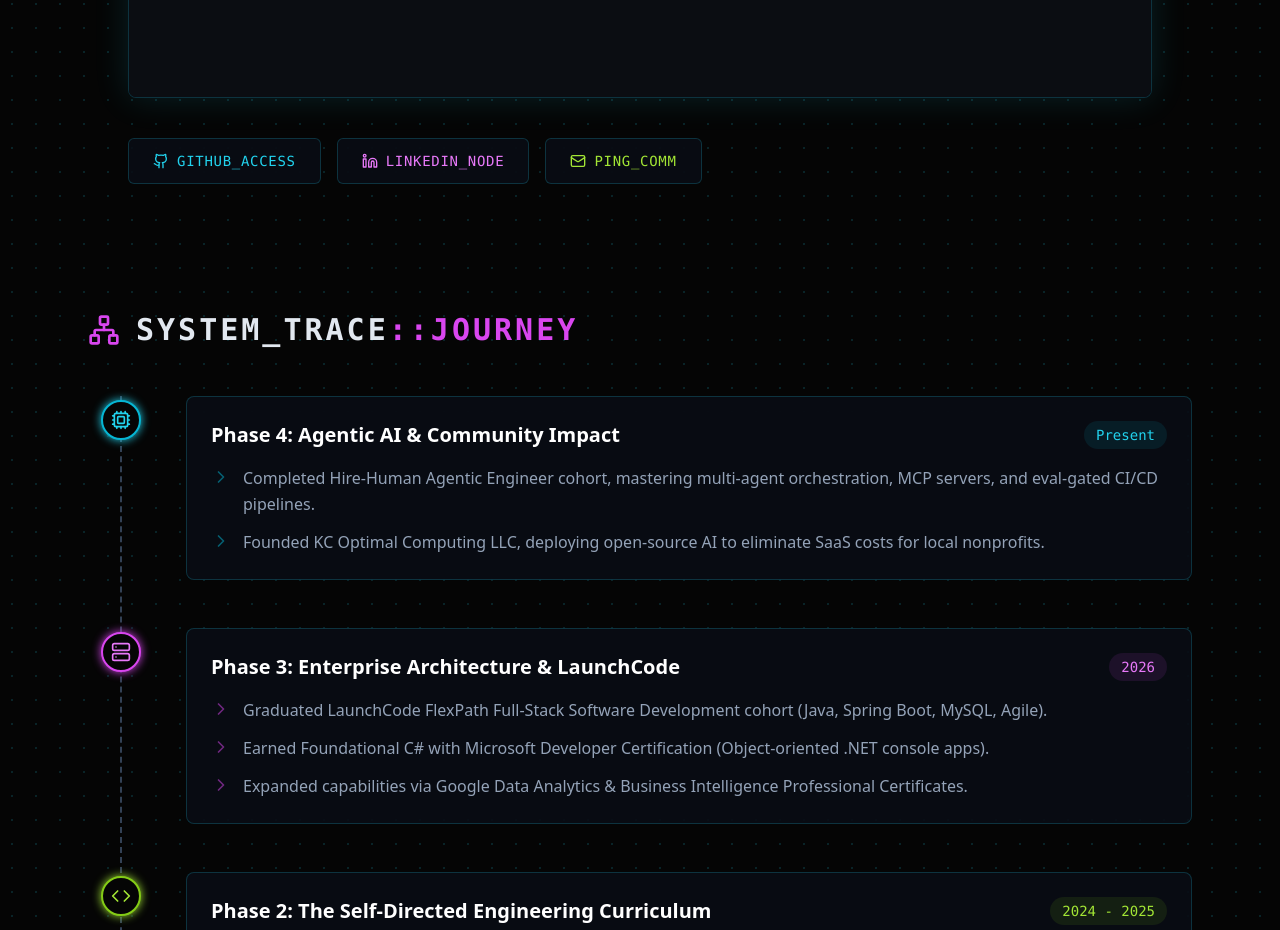
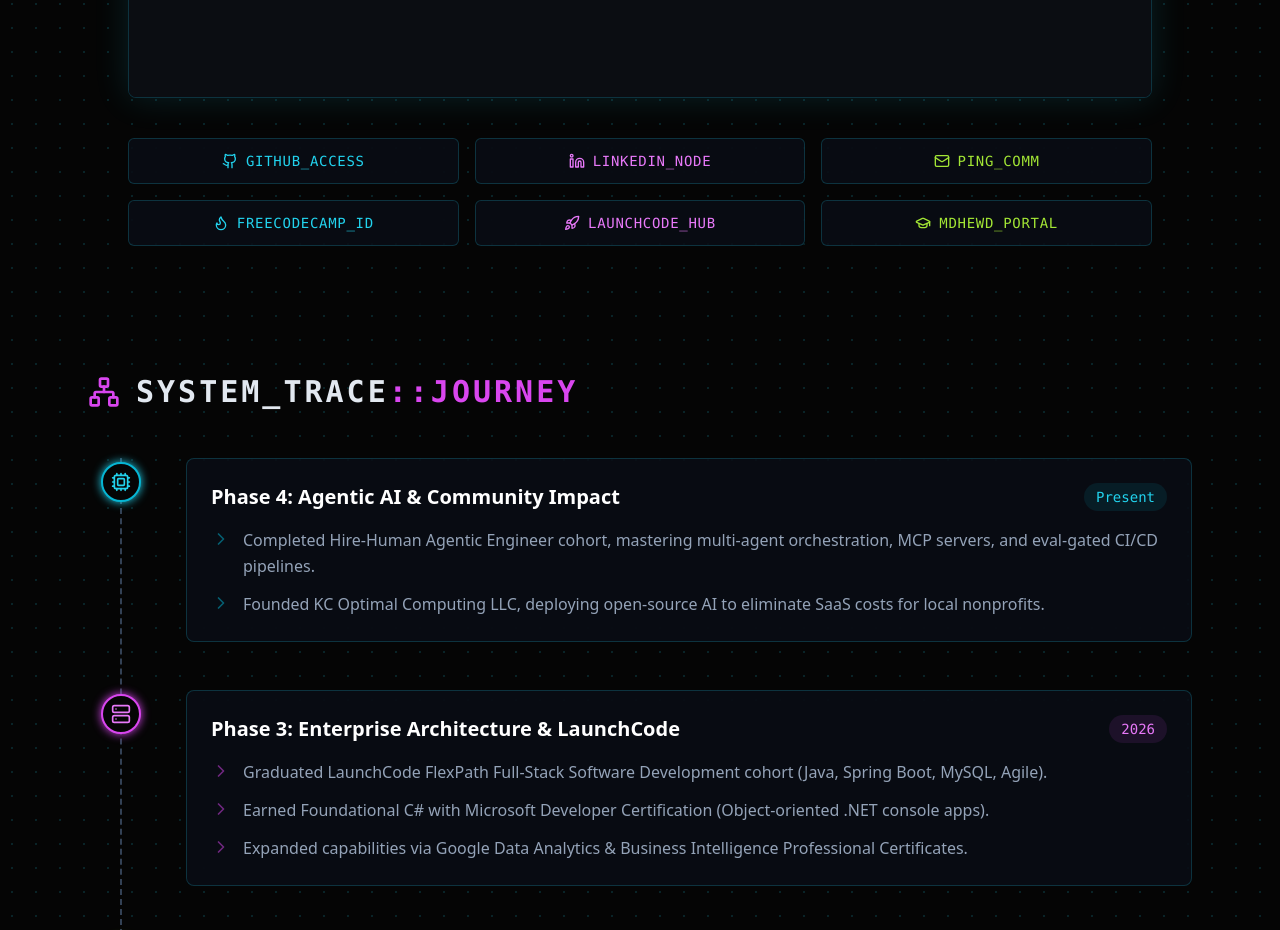
Before and after one commit to Nick040791/portfolio, a React (Vite) app: page / in a window 1280 px wide. Shown: the part 800-1730 px from the top of the page. Built offline with nearby package versions, Linux system fonts and the light colour scheme.

Commit message:
feat: add freeCodeCamp, LaunchCode, and MDHEWD link buttons in balanced 3x2 grid

```diff
--- a/src/components/Hero.tsx
+++ b/src/components/Hero.tsx
@@ -1,5 +1,5 @@
 import React from 'react';
-import { Mail } from 'lucide-react';
+import { Mail, Flame, Rocket, GraduationCap } from 'lucide-react';
 import { UbuntuTerminal } from './UbuntuTerminal';
 import { GithubIcon, LinkedinIcon } from './Icons';
 import { personalInfo } from '../data/portfolioData';
@@ -30,32 +30,70 @@
         <UbuntuTerminal />
       </div>
 
-      {/* Action / Social Link Badges */}
-      <div className="w-full flex flex-wrap gap-4 pt-2">
+      {/* Balanced 3x2 Action / External Link Badges */}
+      <div className="w-full grid grid-cols-1 sm:grid-cols-2 md:grid-cols-3 gap-4 pt-2">
+        {/* 1. GitHub Access */}
         <a
           href={personalInfo.links.github}
           target="_blank"
           rel="noreferrer"
-          className="flex items-center space-x-2 px-6 py-3 glass-panel rounded-md text-cyan-400 font-mono text-sm uppercase tracking-wider neon-border-cyan transition-all duration-300 hover:scale-[1.02]"
+          className="flex items-center justify-center space-x-2 px-4 py-3 glass-panel rounded-md text-cyan-400 font-mono text-sm uppercase tracking-wider neon-border-cyan transition-all duration-300 hover:scale-[1.02]"
         >
-          <GithubIcon className="w-4 h-4" />
-          <span>GitHub_Access</span>
+          <GithubIcon className="w-4 h-4 flex-shrink-0" />
+          <span className="truncate">GitHub_Access</span>
         </a>
+
+        {/* 2. LinkedIn Node */}
         <a
           href={personalInfo.links.linkedin}
           target="_blank"
           rel="noreferrer"
-          className="flex items-center space-x-2 px-6 py-3 glass-panel rounded-md text-fuchsia-400 font-mono text-sm uppercase tracking-wider hover:border-fuchsia-500 hover:shadow-[0_0_15px_rgba(217,70,239,0.4)] transition-all duration-300 hover:scale-[1.02]"
+          className="flex items-center justify-center space-x-2 px-4 py-3 glass-panel rounded-md text-fuchsia-400 font-mono text-sm uppercase tracking-wider hover:border-fuchsia-500 hover:shadow-[0_0_15px_rgba(217,70,239,0.4)] transition-all duration-300 hover:scale-[1.02]"
         >
-          <LinkedinIcon className="w-4 h-4" />
-          <span>LinkedIn_Node</span>
+          <LinkedinIcon className="w-4 h-4 flex-shrink-0" />
+          <span className="truncate">LinkedIn_Node</span>
         </a>
+
+        {/* 3. Ping Comm (Email) */}
         <a
           href={personalInfo.links.email}
-          className="flex items-center space-x-2 px-6 py-3 glass-panel rounded-md text-lime-400 font-mono text-sm uppercase tracking-wider neon-border-lime transition-all duration-300 hover:scale-[1.02]"
+          className="flex items-center justify-center space-x-2 px-4 py-3 glass-panel rounded-md text-lime-400 font-mono text-sm uppercase tracking-wider neon-border-lime transition-all duration-300 hover:scale-[1.02]"
         >
-          <Mail className="w-4 h-4" />
-          <span>Ping_Comm</span>
+          <Mail className="w-4 h-4 flex-shrink-0" />
+          <span className="truncate">Ping_Comm</span>
+        </a>
+
+        {/* 4. freeCodeCamp Verified Profile */}
+        <a
+          href={personalInfo.links.freecodecamp}
+          target="_blank"
+          rel="noreferrer"
+          className="flex items-center justify-center space-x-2 px-4 py-3 glass-panel rounded-md text-cyan-400 font-mono text-sm uppercase tracking-wider neon-border-cyan transition-all duration-300 hover:scale-[1.02]"
+        >
+          <Flame className="w-4 h-4 flex-shrink-0" />
+          <span className="truncate">FreeCodeCamp_ID</span>
+        </a>
+
+        {/* 5. LaunchCode Hub */}
+        <a
+          href={personalInfo.links.launchcode}
+          target="_blank"
+          rel="noreferrer"
+          className="flex items-center justify-center space-x-2 px-4 py-3 glass-panel rounded-md text-fuchsia-400 font-mono text-sm uppercase tracking-wider hover:border-fuchsia-500 hover:shadow-[0_0_15px_rgba(217,70,239,0.4)] transition-all duration-300 hover:scale-[1.02]"
+        >
+          <Rocket className="w-4 h-4 flex-shrink-0" />
+          <span className="truncate">LaunchCode_Hub</span>
+        </a>
+
+        {/* 6. MDHEWD Portal */}
+        <a
+          href={personalInfo.links.mdhewd}
+          target="_blank"
+          rel="noreferrer"
+          className="flex items-center justify-center space-x-2 px-4 py-3 glass-panel rounded-md text-lime-400 font-mono text-sm uppercase tracking-wider neon-border-lime transition-all duration-300 hover:scale-[1.02]"
+        >
+          <GraduationCap className="w-4 h-4 flex-shrink-0" />
+          <span className="truncate">MDHEWD_Portal</span>
         </a>
       </div>
     </section>
--- a/src/data/portfolioData.tsx
+++ b/src/data/portfolioData.tsx
@@ -21,7 +21,10 @@
   links: {
     github: "https://github.com/Nick040791",
     linkedin: "https://www.linkedin.com/in/nicholas-beighley-00a45a322",
-    email: "mailto:Nick040791@gmail.com"
+    email: "mailto:Nick040791@gmail.com",
+    freecodecamp: "https://www.freecodecamp.org/mrnicholasb",
+    launchcode: "https://www.launchcode.org/",
+    mdhewd: "https://dhewd.mo.gov/"
   }
 };
 
```
